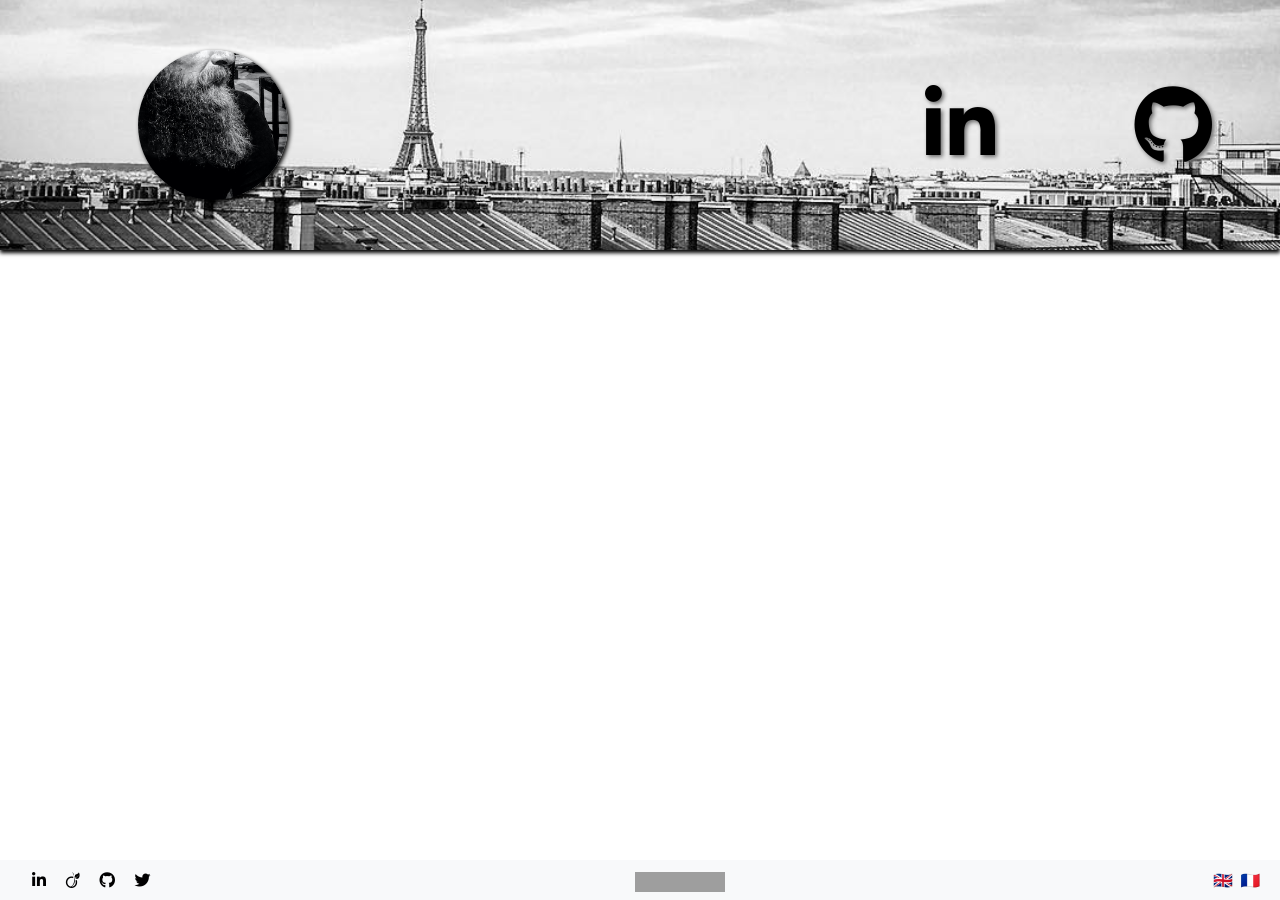
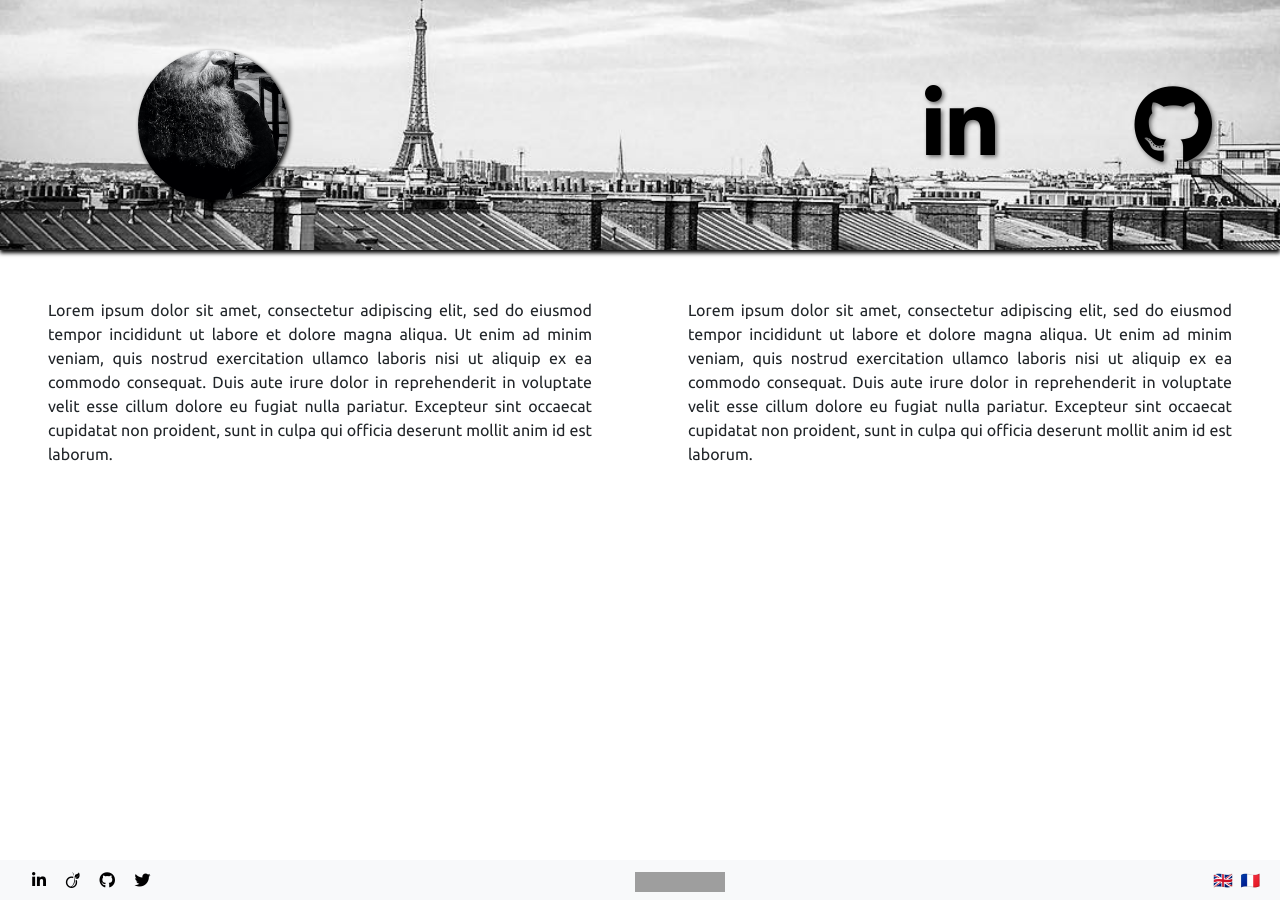
Before and after one commit to cheubes/christophe.heubes.com, a Jekyll site: the page built from index.html, in a window 1280 px wide. Built offline with Jekyll 4.4.1, drawn with Linux system fonts in a browser that asks for light colours; nearby versions of some CDN libraries; grey boxes are pictures that could not be loaded.

Commit message:
Add about & resume blocks.

```diff
--- a/_layouts/index.html
+++ b/_layouts/index.html
@@ -15,6 +15,17 @@
     </div>
   </div>
 
+  <div class="container-fluid">
+    <div class="row">
+      <div id="about" class="col-md-6 px-5 py-5">
+        Lorem ipsum dolor sit amet, consectetur adipiscing elit, sed do eiusmod tempor incididunt ut labore et dolore magna aliqua. Ut enim ad minim veniam, quis nostrud exercitation ullamco laboris nisi ut aliquip ex ea commodo consequat. Duis aute irure dolor in reprehenderit in voluptate velit esse cillum dolore eu fugiat nulla pariatur. Excepteur sint occaecat cupidatat non proident, sunt in culpa qui officia deserunt mollit anim id est laborum.
+      </div>
+      <div id="resume" class="col-md-6 px-5 py-5">
+        Lorem ipsum dolor sit amet, consectetur adipiscing elit, sed do eiusmod tempor incididunt ut labore et dolore magna aliqua. Ut enim ad minim veniam, quis nostrud exercitation ullamco laboris nisi ut aliquip ex ea commodo consequat. Duis aute irure dolor in reprehenderit in voluptate velit esse cillum dolore eu fugiat nulla pariatur. Excepteur sint occaecat cupidatat non proident, sunt in culpa qui officia deserunt mollit anim id est laborum.
+      </div>
+    </div>
+  </div>
+
 {% include footer.html %}
 
 </body>
--- a/assets/css/hbs.css
+++ b/assets/css/hbs.css
@@ -1,6 +1,7 @@
 html, body{
   height: 100%;
   font-family: Ubuntu, sans-serif;
+  text-align: justify;
 }
 body {
   background-color: #FFF;
@@ -47,3 +48,11 @@ a:hover {
   width: 150px;
   box-shadow: 2px 2px 4px black;
 }
+
+#about {
+
+}
+
+#resume {
+
+}
```
